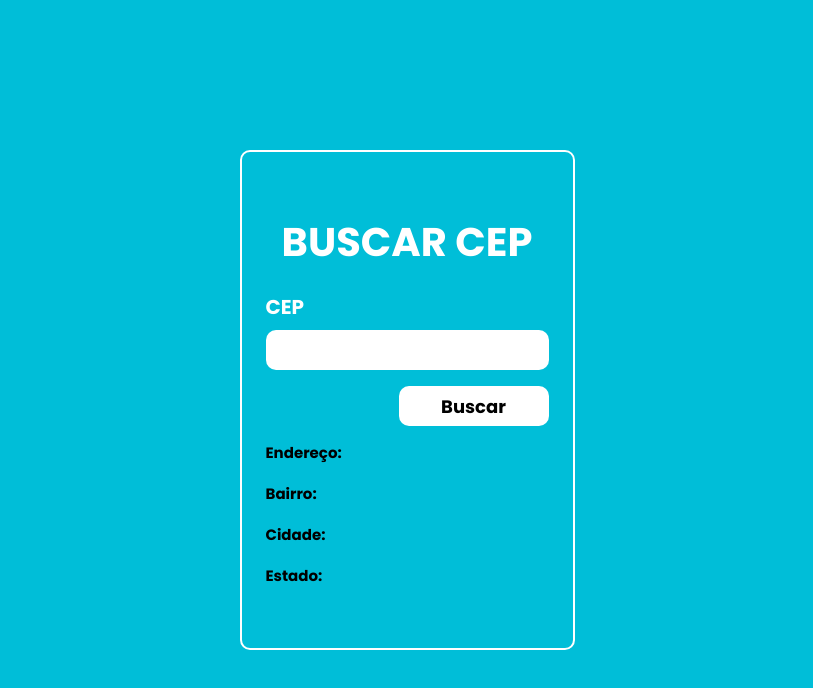
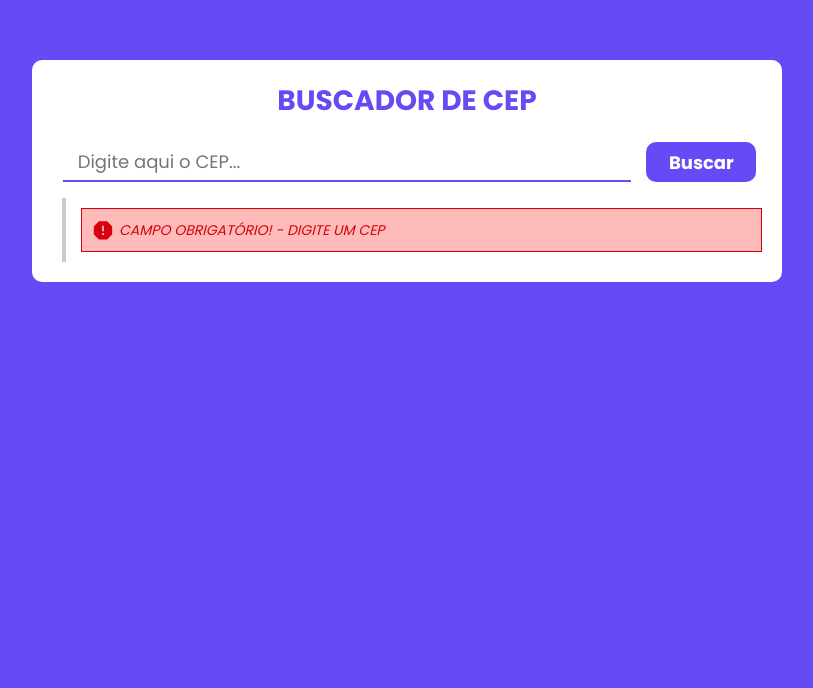
Before and after one commit to WellingtonSilva12/zip-code-finder, a plain HTML site: page index.html in a window 1280 px wide. Both pictures are taken after a click on the button "Buscar". Shown: the whole page, without its empty margins (233-1046 px from the left). Drawn offline with nearby package versions, Linux system fonts and the light colour scheme.

Commit message:
improvements in styling and javascript

```diff
--- a/index.html
+++ b/index.html
@@ -4,35 +4,32 @@
     <meta charset="UTF-8" />
     <meta name="viewport" content="width=device-width, initial-scale=1.0" />
     <link rel="stylesheet" href=".\style.css" />
+    <link
+      href="https://unpkg.com/boxicons@2.1.2/css/boxicons.min.css"
+      rel="stylesheet"
+    />
+
     <script src="script.js" type="module" defer></script>
     <title>Cadastro</title>
   </head>
   <body>
     <main class="container">
+      <h1 class="title">Buscador de Cep</h1>
       <div class="wrapper">
-        <h1 class="title">Buscar Cep</h1>
         <div class="row">
           <div class="inputbox">
-            <input type="text" id="cep" required />
-            <label for="cep">CEP</label>
-          </div>
-          <div class="button">
-            <button id="btn">Buscar</button>
-          </div>
-          <div class="content">
-            <div>
-              <h2>Endereço: <span id="endereco" for="endereco"></span></h2>
-            </div>
-            <div>
-              <h2>Bairro: <span id="bairro" for="bairro"></span></h2>
-            </div>
-            <div>
-              <h2>Cidade: <span id="cidade" for="cidade"></span></h2>
-            </div>
-            <div>
-              <h2>Estado: <span id="estado" for="estado"></span></h2>
+            <input
+              type="number"
+              class="cep"
+              placeholder="Digite aqui o CEP..."
+              onKeyPress="if(this.value.length==8) return false;"
+              required
+            />
+            <div class="button">
+              <button class="btn">Buscar</button>
             </div>
           </div>
+          <div class="content"></div>
         </div>
       </div>
     </main>
--- a/script.js
+++ b/script.js
@@ -1,26 +1,54 @@
 'use strict'
 
-let fillForm = address => {
-  document.getElementById('endereco').innerHTML = address.logradouro
-  document.getElementById('bairro').innerHTML = address.bairro
-  document.getElementById('cidade').innerHTML = address.localidade
-  document.getElementById('estado').innerHTML = address.uf
+const inputText = document.querySelector('.cep')
+const result = document.querySelector('.content')
+const btnRes = document.querySelector('.btn')
+
+btnRes.addEventListener('click', searchZipCode)
+
+async function searchZipCode() {
+  const zipCode = inputText.value
+  const url = `https://viacep.com.br/ws/${zipCode}/json/`
+  if (zipCode.length === 0) {
+    result.innerHTML = `<p class="error">
+    <i class='bx bxs-error-alt'></i> Campo obrigatório! - Digite um CEP
+  </p>`
+  } else if (zipCode.length === 8) {
+    await fetch(url).then(response =>
+      response.json().then(data => {
+        // console.log(data.erro)
+        if (data.erro === 'true') {
+          result.innerHTML = `<p class="error">
+                                <i class='bx bxs-error-alt'></i> Cep não encontrado!</p>`
+        } else {
+          result.innerHTML = `
+          <div>
+          <h2>
+            CEP: <span> ${data.cep} </span> DDD: <span> ${data.ddd} </span>
+          </h2>
+            <h2>
+              Endereço: <span> ${data.logradouro}  </span>
+            </h2>
+          </div>
+          <div>
+            <h2>Bairro: <span> ${data.bairro}</span></h2>
+          </div>
+          <div class="group-city">
+            <h2>Cidade: <span> ${data.localidade}</span></h2>
+            <h2>UF: <span> ${data.uf}</span></h2>
+          </div>
+`
+        }
+      })
+    )
+  } else {
+    result.innerHTML = `<p class="warning">
+    <i class='bx bxs-error-alt'></i> Digite um Cep válido!  </p>`
+  }
 }
 
-let pesquisarCep = async () => {
-  let cep = document.getElementById('cep').value
-  let url = `https://viacep.com.br/ws/${cep}/json/`
-  // fetch(url).then(response => response.json().then(console.log))
-  let data = await fetch(url)
-  let address = await data.json()
-
-  if (address.hasOwnProperty('erro')) {
-    alert('CEP NÃO ENCONTRADO!')
-  } else {
-    fillForm(address)
+document.addEventListener('keypress', e => {
+  if (e.key === 'Enter') {
+    searchZipCode()
   }
-
-  console.log(address)
-}
-
-document.getElementById('cep').addEventListener('focusout', pesquisarCep)
+})
--- a/style.css
+++ b/style.css
@@ -1,18 +1,16 @@
-@import url('https://fonts.googleapis.com/css2?family=Poppins:wght@400;500;600;700;800&display=swap');
+@import url("https://fonts.googleapis.com/css2?family=Poppins:wght@400;500;600;700;800&display=swap");
 * {
   margin: 0;
   padding: 0;
   box-sizing: border-box;
-    font-family: 'Poppins', sans-serif;
+  font-family: "Poppins", sans-serif;
 }
-
 
 :root {
   /* --color-primary: #00bed8; */
   --color-secondary: #696969;
-  --bg-color: #00bed8;
+  --bg-color: #664af5;
   --primary-color: #fff;
-
 
   font-size: 62.5%;
   /* 1rem = 10px */
@@ -21,87 +19,108 @@
 body {
   display: flex;
   flex-direction: column;
-    justify-content: center;
+  /* justify-content: center; */
   align-items: center;
   min-height: 100vh;
-    background-color: var(--bg-color) ;
+  background-color: var(--bg-color);
 }
-.wrapper {
-  width: 33.5rem;
-  margin-inline: auto;
-  padding-inline: 2.4rem;
-  border: 2px solid #fff;
-  /* box-shadow: 1px 1px 7px rgba(0, 0, 0, 0.507); */
+.container {
+  max-width: 750px;
+  width: 100%;
+
+  margin: 6rem;
+  padding: 2rem;
+
   border-radius: 1rem;
-}
-
-.container {
-    /* flex-grow: 3; */
-    display: flex;
-    flex-direction: column;
-    justify-content: center;
-    width: 80%;
-    padding: 20px;
-    gap: 40px;
+  background-color: #fff;
 }
 
 .title {
-    font-size: 40px;
+  font-size: 2.8rem;
   text-align: center;
   user-select: none;
-    color: var(--primary-color);
+  color: #664af5;
   margin-bottom: 2rem;
-    margin-top: 6rem;
   text-transform: uppercase;
 }
 
-.row {
+.content {
   display: flex;
   flex-direction: column;
-    /* gap: 4rem; */
+  text-transform: uppercase;
+  padding-left: 1.5rem;
+  margin-left: 1rem;
+  border-left: 4px solid #cacaca;
 }
+.content h2 {
+  color: #494949;
+}
+
 .inputbox {
   display: flex;
-    flex-direction: column-reverse;
+  justify-content: space-evenly;
 }
-.content{
-  display: flex;
-  flex-direction: column;
-  gap: 1.6rem;
-  margin-bottom: 6rem;
+input {
+  height: 4rem;
+  border: none;
+  border-bottom: 2px solid #664af5;
+  margin-bottom: 1.6rem;
+  padding: 0 1.5rem;
+  outline: none;
+  width: 80%;
+  font-size: large;
+  color: #696969;
 }
-label{
-  font-size: 2rem;
-  font-weight: 700;
-  color: #fff;
-  margin-bottom: .8rem;
-}
-input{
+
+.button button {
+  width: 100%;
   height: 4rem;
   border: none;
   border-radius: 1rem;
-  margin-bottom: 1.6rem;
-  padding: 1.5rem;
-  outline: none;
-}
-
-.button{
-  display: flex;
-  justify-content: flex-end;
-  margin-bottom: 1.4rem;
-}
-.button button {
-    justify-self: center;
-    width: 15rem;
-    height: 4rem;
-    border:none;
-    border-radius: 1rem;
   cursor: pointer;
-    background-color: var(--primary-color);
+  margin-left: 0.5rem;
+  padding: 0 2rem;
+  background-color: #664af5;
+  color: #fff;
   font-size: 1.8rem;
   font-weight: bold;
 }
-span{
+h2 span {
   font-size: 1.6rem;
   font-weight: 400;
+  color: #696969;
 }
+
+.group-city {
+  display: flex;
+  justify-content: flex-start;
+  gap: 5px;
+}
+
+.error,
+.warning {
+  display: flex;
+  align-items: center;
+  gap: 5px;
+
+  font-size: 14px;
+  font-style: italic;
+
+  border: 1px solid;
+  margin: 10px 0px;
+  padding: 10px;
+}
+
+.error {
+  color: #d8000c;
+  background-color: #ffbaba;
+}
+
+.warning {
+  color: #9f6000;
+  background-color: #feefb3;
+}
+
+i {
+  font-size: 22px;
+}
```
Lines whose indentation alone changed are shown as unchanged.
